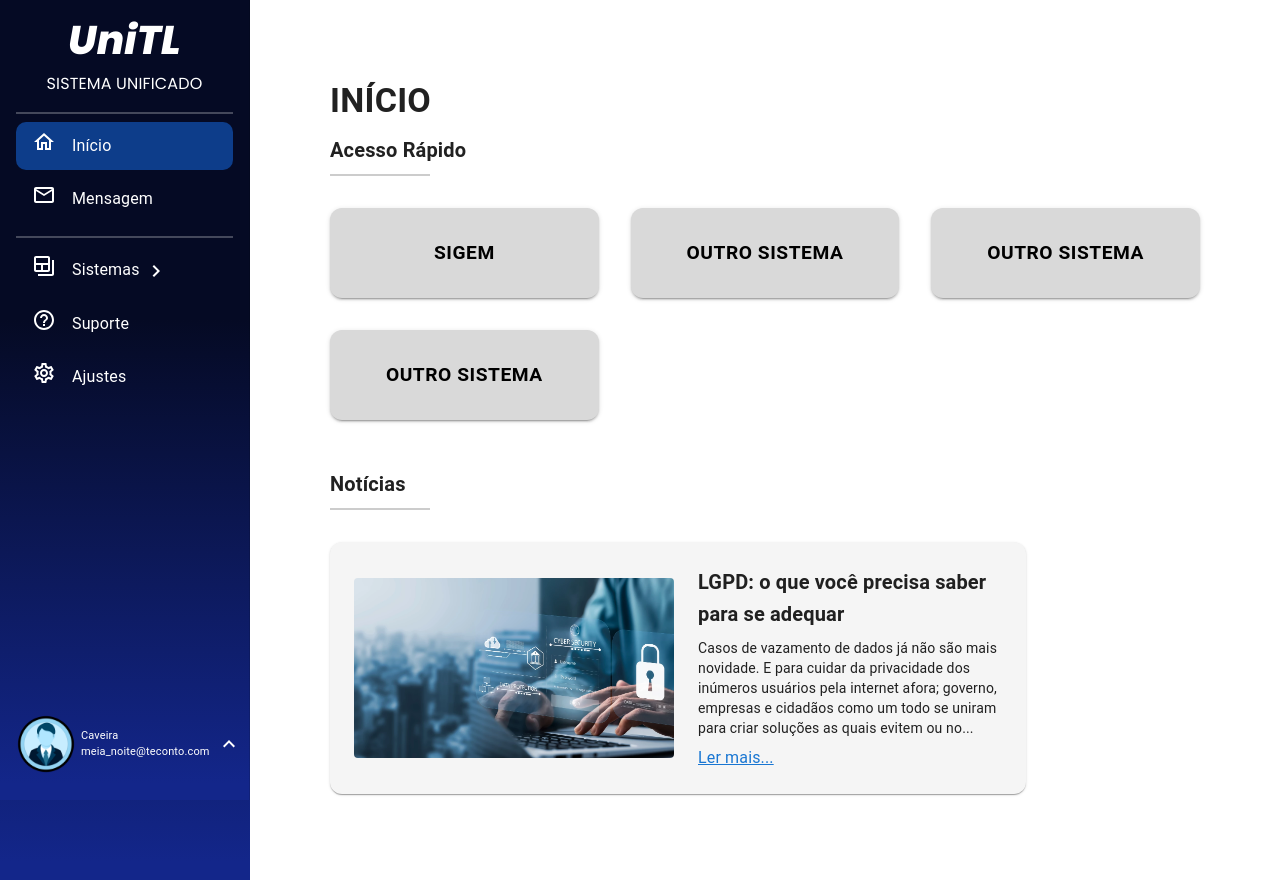
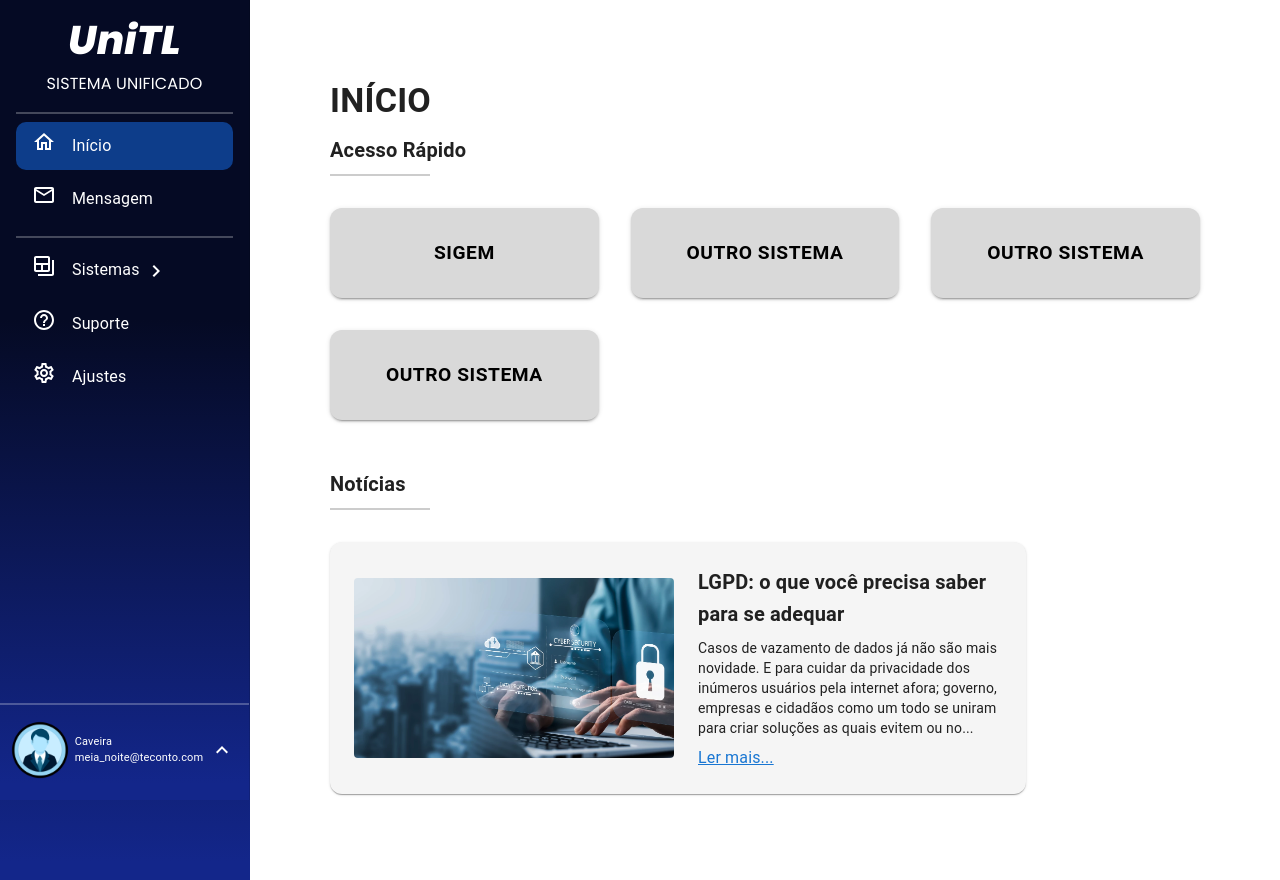
Before and after one commit to RMTerayama/UniTL, a React (Create React App) app: page /home in a window 1280 px wide. Built offline with nearby package versions, Linux system fonts and the light colour scheme; sample sign-in values are in the browser's storage.

Commit message:
Estado inicial da adição da linha horizontal do footer

```diff
--- a/src/components/layout/navbar/navbar.js
+++ b/src/components/layout/navbar/navbar.js
@@ -18,7 +18,6 @@ import BackupTableOutlinedIcon from '@mui/icons-material/BackupTableOutlined';
 import HelpOutlineOutlinedIcon from '@mui/icons-material/HelpOutlineOutlined';
 import SettingsOutlinedIcon from '@mui/icons-material/SettingsOutlined';
 import useMediaQuery from '@mui/material/useMediaQuery'; // Hook para detectar o tamanho da tela
-
 import IconButton from '@mui/material/IconButton';
 import MenuIcon from '@mui/icons-material/Menu';
 import { AppBar } from '@mui/material';
@@ -27,11 +26,16 @@ import PersonOutlineOutlinedIcon from '@mui/icons-material/PersonOutlineOutlined
 import VerifiedUserIcon from '@mui/icons-material/VerifiedUser';
 import LogoutIcon from '@mui/icons-material/Logout';
 import KeyboardArrowRightIcon from '@mui/icons-material/KeyboardArrowRight';
-
 import { Link, useNavigate, NavLink } from 'react-router-dom';
 import KeyboardArrowUpIcon from '@mui/icons-material/KeyboardArrowUp';
 import user from "./user.png"
 
+export default function Navbar() {
+  const [anchorEl, setAnchorEl] = React.useState(null); // Estado para controlar o menu
+  const [mobileOpen, setMobileOpen] = React.useState(false); // Estado para controlar o drawer em dispositivos móveis
+  const [isRotated, setIsRotated] = React.useState(false); // Estado para controlar a rotação do perfil
+  const [isRotatedSistemas, setIsRotatedSistemas] = React.useState(false); // Estado para controlar a rotação do perfil
+  const open = Boolean(anchorEl); // Verifica se o menu está aberto
 
   const drawerWidth = 250;
   const itemsNav1 = [{ text: "Início", icon: <HomeOutlinedIcon />, route: "/home" }, { text: "Mensagem", icon: <EmailOutlinedIcon />, route: "/chat" }];
@@ -47,13 +51,6 @@ const sistemasMenuItems = [
     { text: "Sistema 2", link: "#" },
     { text: "Sistema 3", link: "#" },
   ];
-
-export default function Navbar() {
-  const [anchorEl, setAnchorEl] = React.useState(null); // Estado para controlar o menu
-  const [mobileOpen, setMobileOpen] = React.useState(false); // Estado para controlar o drawer em dispositivos móveis
-  const [isRotated, setIsRotated] = React.useState(false); // Estado para controlar a rotação do perfil
-  const [isRotatedSistemas, setIsRotatedSistemas] = React.useState(false); // Estado para controlar a rotação do perfil
-  const open = Boolean(anchorEl); // Verifica se o menu está aberto
 
   const navigate = useNavigate();
 
@@ -108,26 +105,35 @@ export default function Navbar() {
   const footer = (
     <Box
       sx={{
+        zIndex:"310",
         position: "absolute",
         bottom: 0,
         width: '100%',
-        padding: 2,
+        padding: "10px",
         backgroundColor: 'transparent',
         display: "flex",
         flexDirection: "row",
+        justifyContent: "center",
+        alignItems: "center",
+        borderTop: "2px solid rgb(255,255,255, 0.25)",
+        margin: "5px 0px 5px 0px",
       }}
     >
+
       <Box
         sx={{
           borderRadius: "10px",
           padding: "5px 5px 5px 0px",
-          margin: "5px 5px 5px 0px",
+          /* margin: "5px 5px 5px 0px", */
           display: 'flex',
           justifyContent: 'center',
           alignItems: "center",
           color: 'white',
-          cursor: 'pointer', // Indica que o componente é clicável
-          '&:hover': { backgroundColor: '#0d3d8a', transition: 'background-color 0.3s' }
+          cursor: 'pointer',
+          '&:hover': {
+            backgroundColor: '#0d3d8a',
+            transition: 'background-color 0.3s'
+          }
         }}
         onClick={handleFooterMenuOpen} // Abre o menu ao clicar
       >
@@ -205,7 +211,7 @@ export default function Navbar() {
     <>
       <List>
         {itemsNav1.map((item, index) => (
-          <ListItem key={index} sx={{paddingTop: "0px", paddingBottom: "5px"}}>
+          <ListItem key={index} sx={{ paddingTop: "0px", paddingBottom: "5px" }}>
             <NavLink
               to={item.route}
               style={({ isActive }) => ({
@@ -236,7 +242,7 @@ export default function Navbar() {
       <Divider variant="middle" sx={{ borderBottomWidth: 2, borderColor: 'white' }} />
       <List>
         {itemsNav2.map((item, index) => (
-          <ListItem key={index} sx={{paddingTop: "0px", paddingBottom: "5px"}}>
+          <ListItem key={index} sx={{ paddingTop: "0px", paddingBottom: "5px" }}>
             {item.text === "Sistemas" ? (
               <>
                 <ListItemButton
@@ -253,7 +259,8 @@ export default function Navbar() {
                     {item.icon}
                   </ListItemIcon>
                   <ListItemText sx={{ paddingLeft: '0', }}>
-                    <>Sistemas <KeyboardArrowRightIcon sx={{ transform: isRotatedSistemas ? 'rotate(180deg)' : 'rotate(0deg)', transition: 'transform 0.3s',
+                    <>Sistemas <KeyboardArrowRightIcon sx={{
+                      transform: isRotatedSistemas ? 'rotate(180deg)' : 'rotate(0deg)', transition: 'transform 0.3s',
                     }} /></>
                   </ListItemText>
                 </ListItemButton>
@@ -313,6 +320,7 @@ export default function Navbar() {
           </ListItem>
         ))}
       </List>
+
       {footer} {/* Footer inserido aqui */}
     </>
   );
```
Lines whose indentation alone changed are shown as unchanged.
